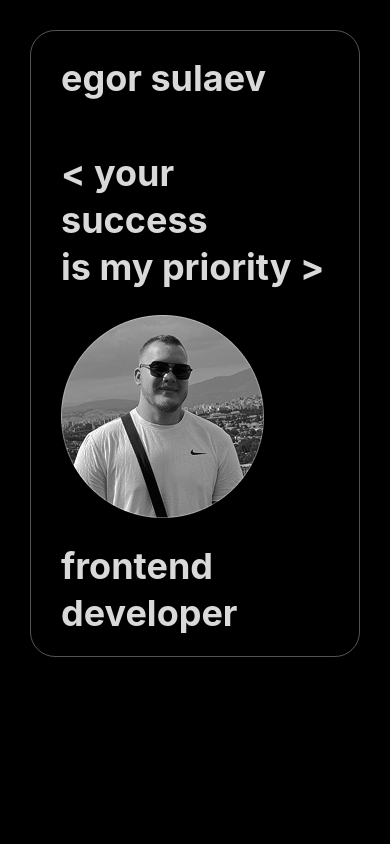
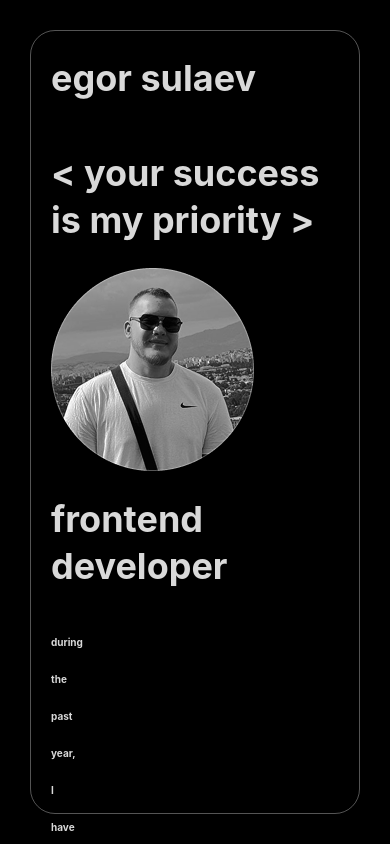
Before and after one commit to Sulaev/cv-react-app, a React (Vite) app: page / in a window 390 px wide. Built offline with nearby package versions, Linux system fonts and the light colour scheme; a web font is replaced by a local one.

Commit message:
add new style for Layout & MobileBanner

```diff
--- a/src/Pages/Main/index.jsx
+++ b/src/Pages/Main/index.jsx
@@ -16,13 +16,11 @@ export const Main = () => {
     window.addEventListener("resize", handleResize)
     return () => window.removeEventListener("resize", handleResize)
   }, [])
-  console.log(window.innerWidth)
-  console.log(isMobile)
 
   if (isMobile) {
     return (
-      <Layout>
-        <div className="ContentContainer">
+      <Layout isMobile={isMobile}>
+        <div className="MobileContentContainer">
           <MobileBanner />
         </div>
       </Layout>
--- a/src/Pages/Main/styles.css
+++ b/src/Pages/Main/styles.css
@@ -1,3 +1,7 @@
 .ContentContainer {
   height: 80%;
 }
+
+.MobileContentContainer {
+  height: 100%;
+}
--- a/src/components/Layout/index.jsx
+++ b/src/components/Layout/index.jsx
@@ -1,7 +1,11 @@
 import "./styles.css"
 
-export const Layout = (props) => {
+export const Layout = (props, isMobile) => {
   const { children } = props
+
+  if (isMobile) {
+    return <div className="MobileLayout">{children}</div>
+  }
 
   return <div className="Layout">{children}</div>
 }
--- a/src/components/Layout/styles.css
+++ b/src/components/Layout/styles.css
@@ -5,3 +5,12 @@
   flex-direction: column;
   gap: 20px;
 }
+
+.MobileLayout {
+  padding: 30px;
+  display: flex;
+  height: 100%;
+  flex-direction: column;
+  gap: 20px;
+  overflow: auto;
+}
--- a/src/components/MobileBanner/index.jsx
+++ b/src/components/MobileBanner/index.jsx
@@ -4,17 +4,21 @@ import { Avatar } from "@/components/Avatar"
 export const MobileBanner = () => {
   return (
     <div className="MobileBanner">
-      <div className="TopConteiner">
+      <div className="MobileTopConteiner">
         <h1 className="Text__Mobile__header">egor sulaev</h1>
         <h1 className="Text__Mobile__header">
           {"<"} your success <br /> is my priority {">"}
         </h1>
       </div>
-      <div className="ContentContainer">
+      <div className="MobileContentContainer">
         <Avatar />
-      </div>
-      <div className="BottomContainer">
         <h1 className="Text__Mobile__header">frontend developer</h1>
+        <p className="MobileHistoryBlock Text__Mobile__medium">
+          during the past year, I have gained experience in various companies, where I have
+          developed and maintained frontend interfaces for web applications. My expertise includes
+          working with HTML, CSS, JavaScript, React.js, TypeScript, and Git, as well as
+          participating in projects aimed at improving usability and performance.
+        </p>
       </div>
     </div>
   )
--- a/src/components/MobileBanner/styles.css
+++ b/src/components/MobileBanner/styles.css
@@ -1,30 +1,25 @@
 .MobileBanner {
   border: 1px solid rgba(255, 255, 255, 0.33);
   border-radius: 25px;
-  padding: 0 30px;
+  padding: 0 20px;
   width: 100%;
   height: 100%;
-  overflow: hidden;
   display: flex;
   flex-direction: column;
   justify-content: space-between;
 }
 
-.TopConteiner {
+.MobileTopConteiner {
   display: flex;
   flex-direction: column;
 }
 
-.ContentContainer {
+.MobileContentContainer {
   display: flex;
-  justify-content: space-between;
+  flex-direction: column;
 }
 
-.BottomContainer {
-  align-self: flex-start;
+.MobileHistoryBlock {
+  width: 1em;
+  height: 1em;
 }
-
-.HistoryBlock {
-  width: 607px;
-  height: 125px;
-}
```
